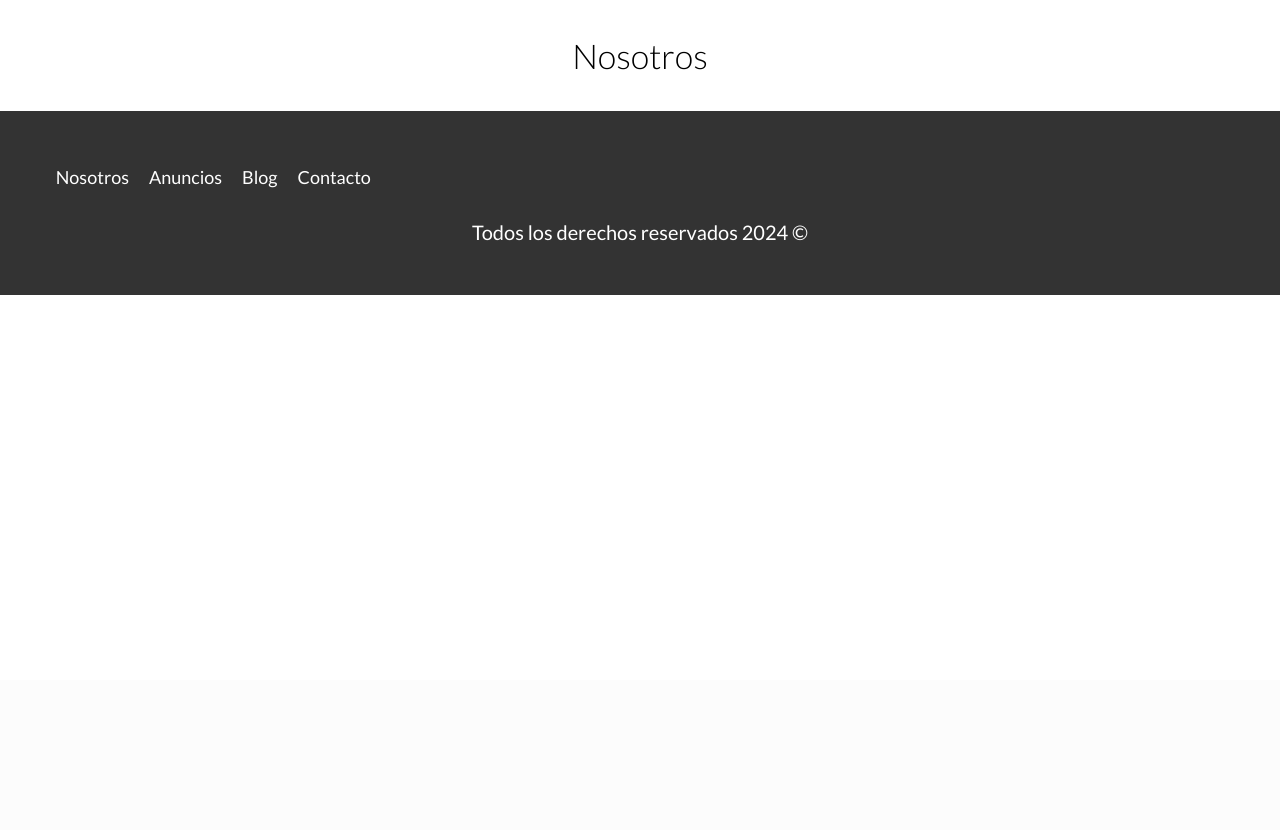
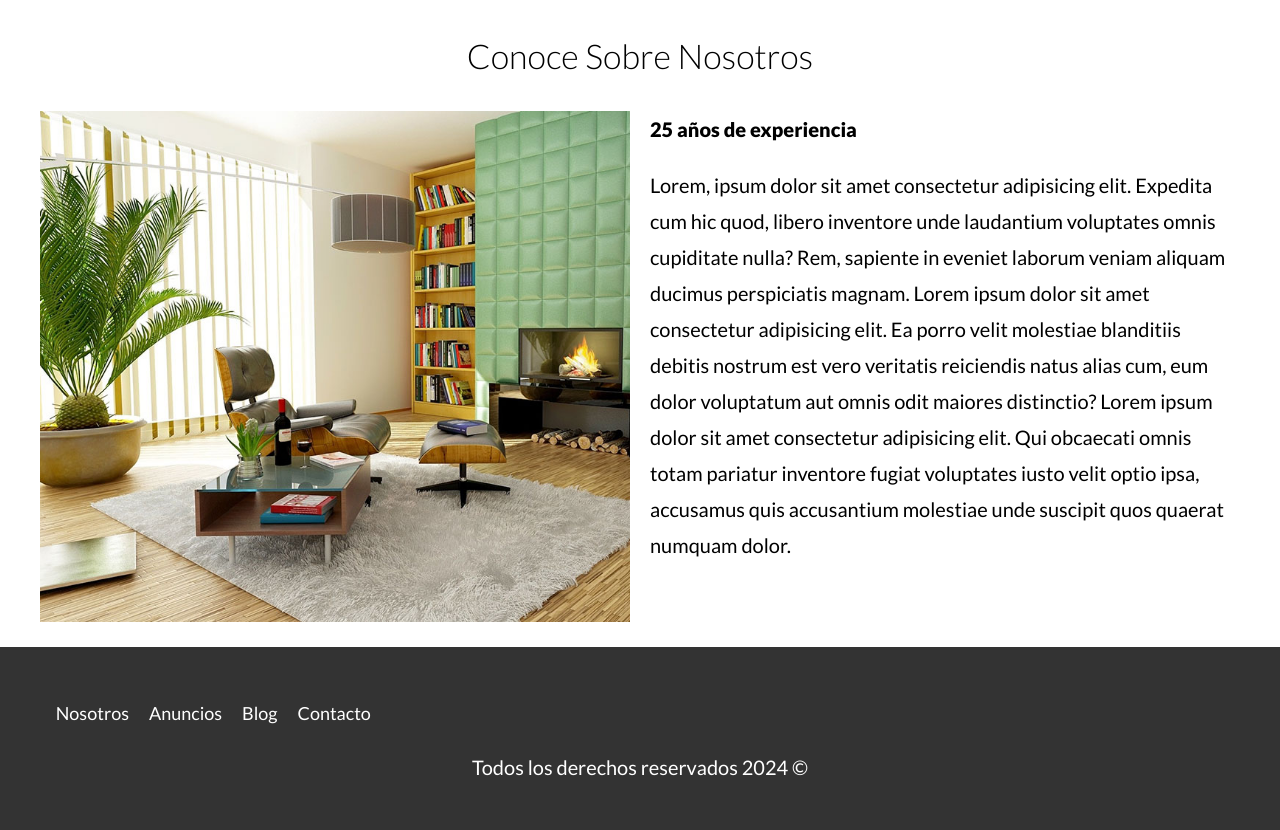
Before and after one commit to GeovanniVera/bienes_raices, a PHP site: page /aboutus.html in a window 1280 px wide. Shown: the part 120-950 px from the top of the page. Before the commit the page ends 415 px from the top, so only its background shows below. Run offline with PHP 8.4, Linux system fonts and the light colour scheme.

Commit message:
se agrego la pagina sobre nosotros

```diff
--- a/aboutus.html
+++ b/aboutus.html
@@ -32,7 +32,20 @@
     <!-- Header End -->
     <!-- Main Page -->
     <main class="container section">
-        <h2>Nosotros</h2>
+        <h2>Conoce Sobre Nosotros</h2>
+        <div class="section about-us">
+            <div class="img-about">
+                <picture>
+                    <source srcset="build/img/nosotros.webp" type="webp">
+                    <source srcset="build/img/nosotros.jpg" type="jpeg">
+                    <img src="build/img/nosotros.jpg" alt="imagen sobre nosotros">
+                </picture>
+            </div>
+            <div class="text-about">
+                <p><span>25 años de experiencia</span></p>
+                <p>Lorem, ipsum dolor sit amet consectetur adipisicing elit. Expedita cum hic quod, libero inventore unde laudantium voluptates omnis cupiditate nulla? Rem, sapiente in eveniet laborum veniam aliquam ducimus perspiciatis magnam. Lorem ipsum dolor sit amet consectetur adipisicing elit. Ea porro velit molestiae blanditiis debitis nostrum est vero veritatis reiciendis natus alias cum, eum dolor voluptatum aut omnis odit maiores distinctio? Lorem ipsum dolor sit amet consectetur adipisicing elit. Qui obcaecati omnis totam pariatur inventore fugiat voluptates iusto velit optio ipsa, accusamus quis accusantium molestiae unde suscipit quos quaerat numquam dolor.</p>
+            </div>
+        </div>
     </main>
     <!-- Main Page End-->
     <!-- Footer Start -->
--- a/src/scss/app.scss
+++ b/src/scss/app.scss
@@ -13,6 +13,7 @@
 @import 'layout/contact';
 @import 'layout/anuncios';
 @import 'layout/testimonial';
+@import 'layout/about-us';
 @import 'layout/inferior';
 @import 'layout/footer';
 // @import 'layout/';
--- /dev/null
+++ b/src/scss/layout/_about-us.scss
@@ -0,0 +1,43 @@
+
+.about-us {
+    display: flex;
+   flex-direction: column;
+    gap: 2rem;
+
+    .img-about {
+        width: 100%;
+    }
+
+    @include tablet{
+        .img-about{
+
+        }
+        .text-about {
+
+        }
+    }
+    .text-about {
+        width: 100%;
+        p:first-of-type{
+            margin: 0;
+        }
+        span{
+            font-weight: $black;
+            margin: 0;
+
+        }
+        p{
+
+        }
+
+
+
+    }
+
+}
+
+@include tablet{
+    .about-us{
+        flex-direction: row;
+    }
+}
```
Also changed, not shown: build/css/app.css, 1 other file.
